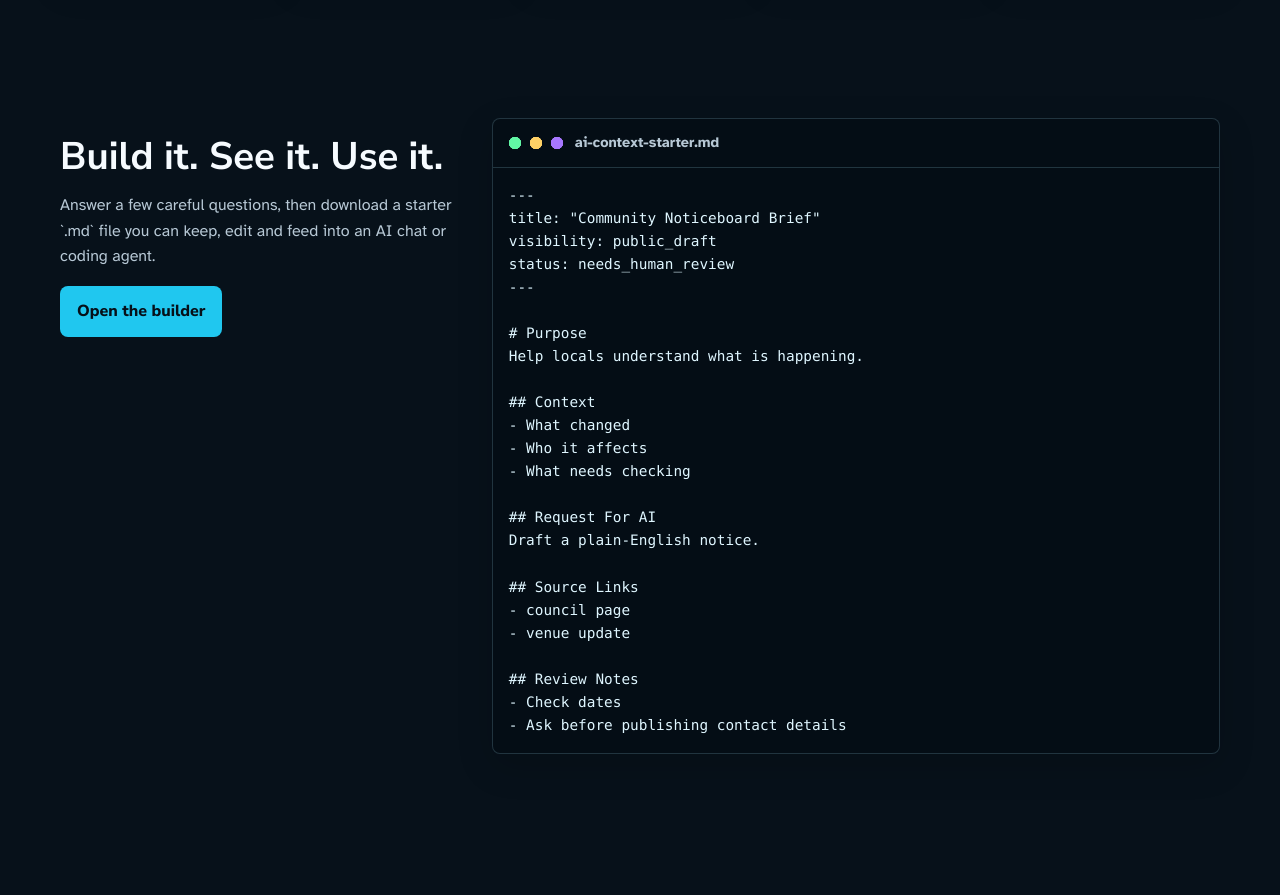
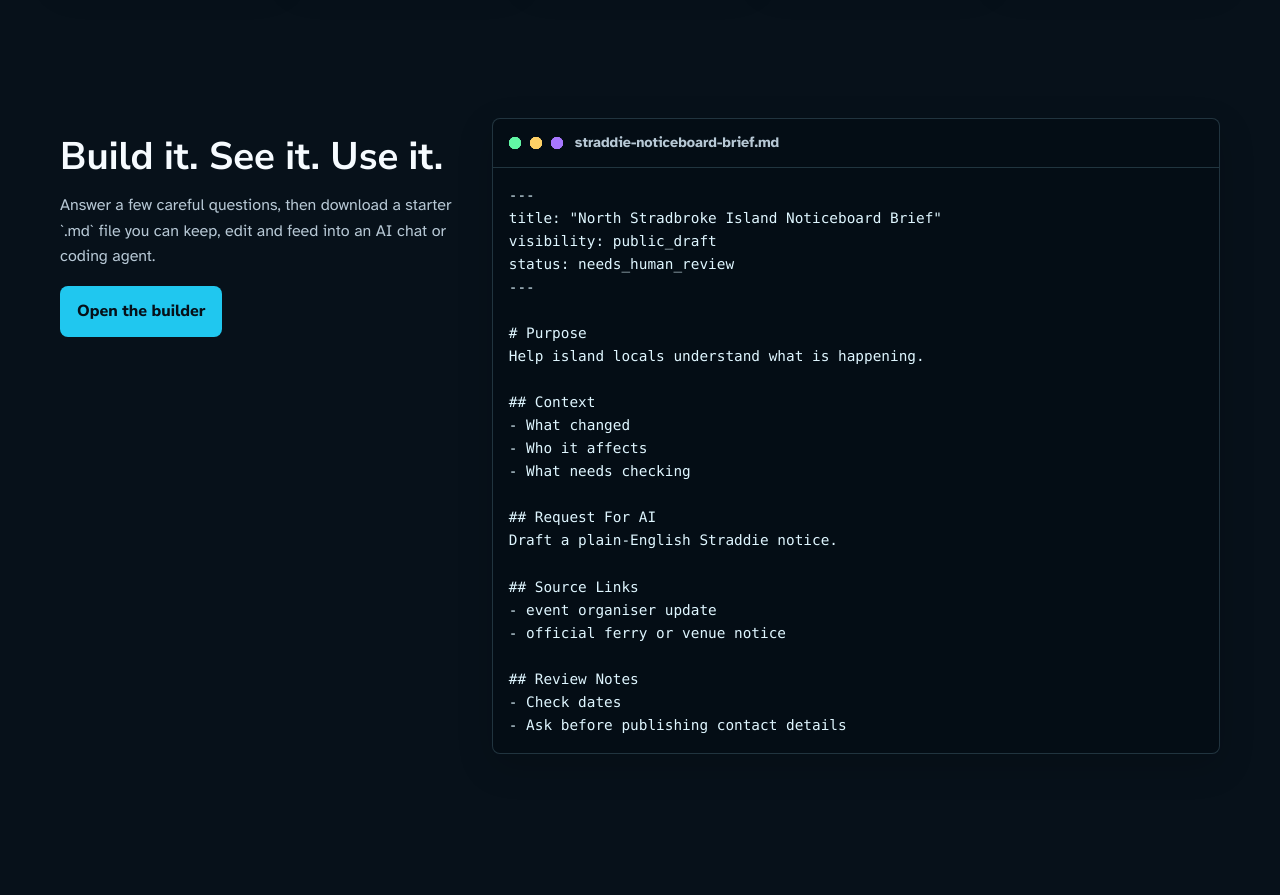
Before and after one commit to auraofintelligence/how-to-use-md-with-ai, a plain HTML site: page index.html in a window 1280 px wide. Shown: the part 1340-2235 px from the top of the page. Drawn offline with Linux system fonts and the light colour scheme.

Commit message:
Use North Stradbroke examples

```diff
--- a/index.html
+++ b/index.html
@@ -109,15 +109,15 @@
           <a class="button primary" href="pages/builder.html">Open the builder</a>
         </div>
         <div class="markdown-window" aria-label="Example generated markdown">
-          <div class="window-bar"><span></span><strong>ai-context-starter.md</strong></div>
+          <div class="window-bar"><span></span><strong>straddie-noticeboard-brief.md</strong></div>
           <pre><code>---
-title: "Community Noticeboard Brief"
+title: "North Stradbroke Island Noticeboard Brief"
 visibility: public_draft
 status: needs_human_review
 ---
 
 # Purpose
-Help locals understand what is happening.
+Help island locals understand what is happening.
 
 ## Context
 - What changed
@@ -125,11 +125,11 @@ Help locals understand what is happening.
 - What needs checking
 
 ## Request For AI
-Draft a plain-English notice.
+Draft a plain-English Straddie notice.
 
 ## Source Links
-- council page
-- venue update
+- event organiser update
+- official ferry or venue notice
 
 ## Review Notes
 - Check dates
```
Also changed, not shown: pages/builder.html (+2 -2 lines).
